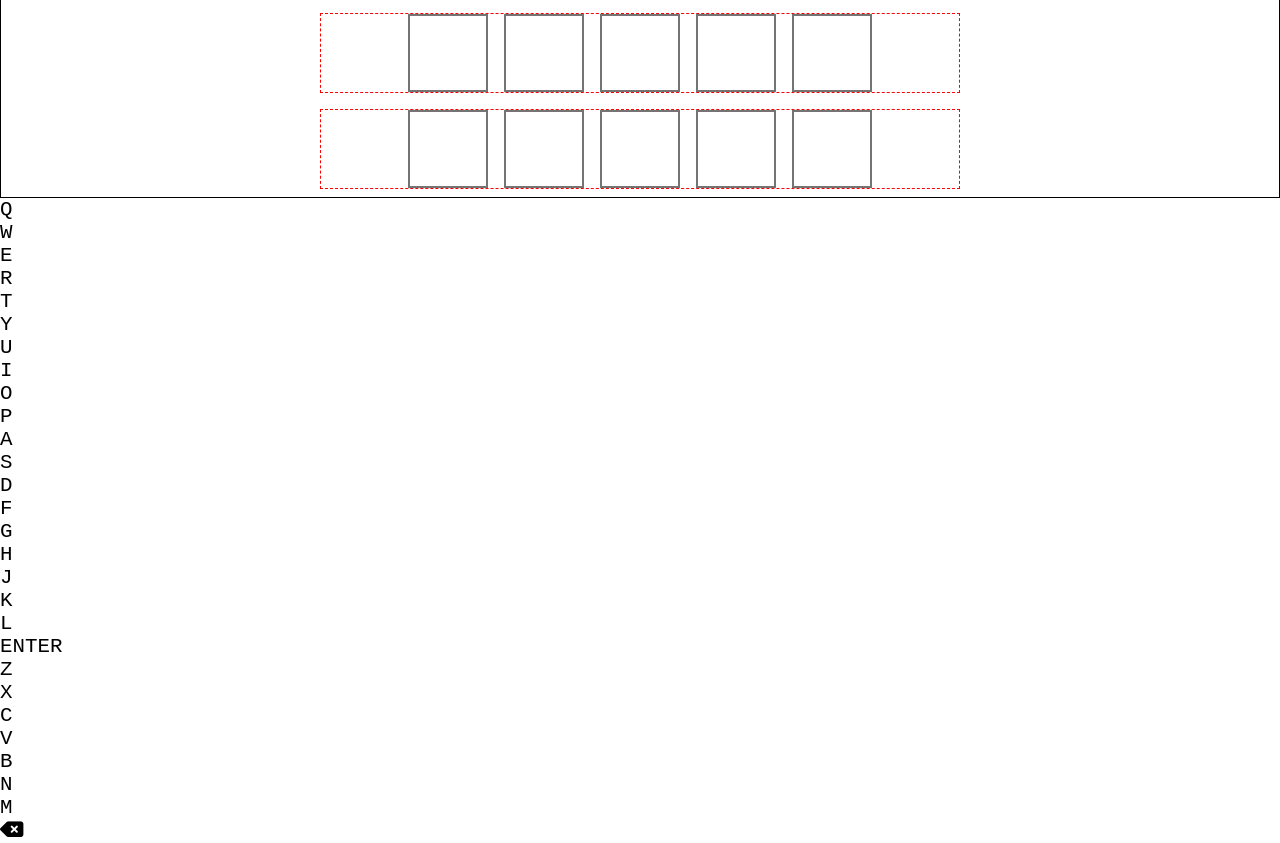
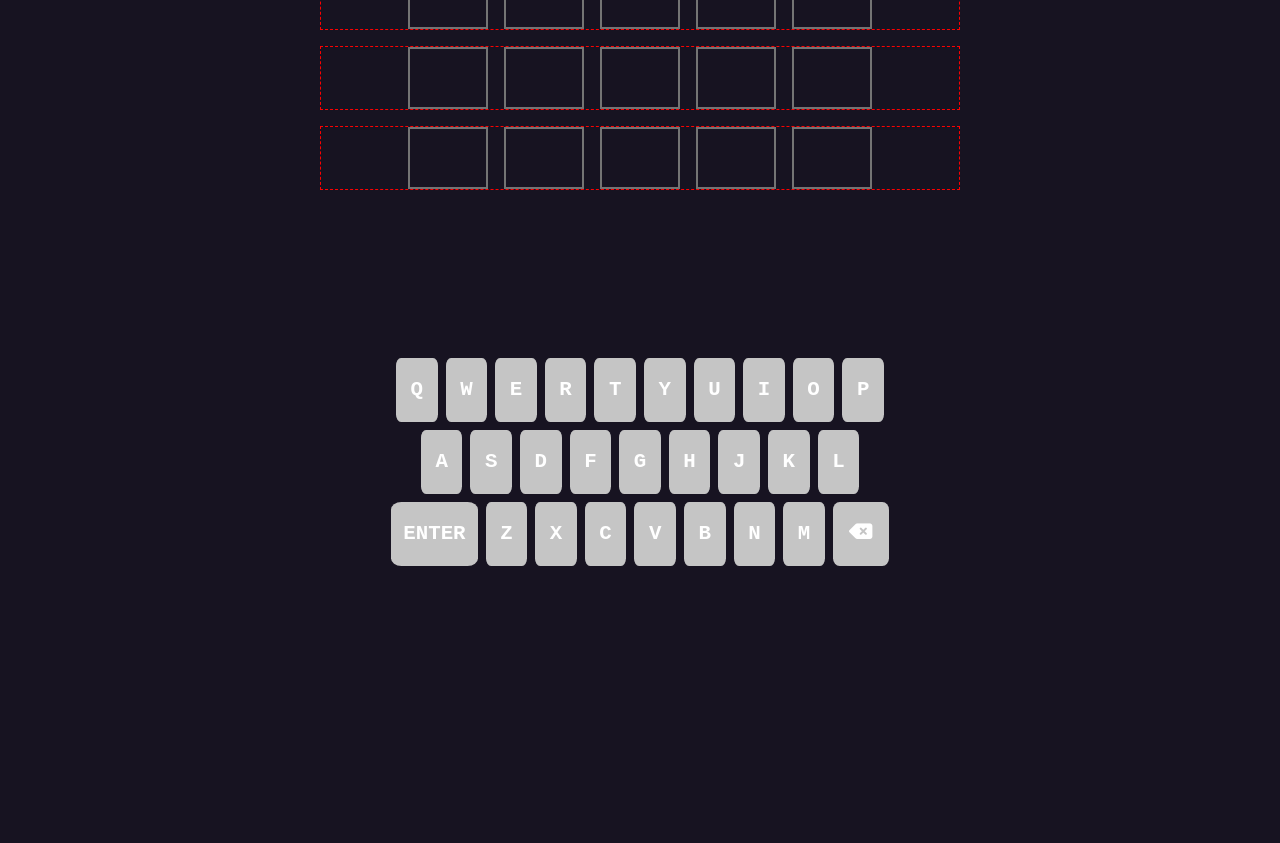
Before and after one commit to alancoomes/wordle, a plain HTML site: page index.html in a window 1280 px wide. Shown: the part 402-1245 px from the top of the page. After the commit the page ends 984 px from the top, so only its background shows below. Drawn offline with Linux system fonts and the light colour scheme; a web font is replaced by a local one.

Commit message:
keyboard styling

```diff
--- a/index.html
+++ b/index.html
@@ -75,6 +75,13 @@
             <div class="column"></div>
             <div class="column"></div>
         </div>
+        <div class="row">
+            <div class="column"></div>
+            <div class="column"></div>
+            <div class="column"></div>
+            <div class="column"></div>
+            <div class="column"></div>
+        </div>
     </div>
     <div class="keyboard">
         <div class= "key-row">
--- a/style.css
+++ b/style.css
@@ -21,6 +21,7 @@ html {
 }
 
 body {
+    background-color: var(--black);
     font-size: var(--font-size);
     font-family: var(--mono);
     padding: 0;
@@ -48,7 +49,6 @@ nav ul {
     flex-direction: column;
     justify-content: center;
     align-items: center;
-    border: solid 1px black;
     width: auto;
     height: 30rem;
 }
@@ -71,3 +71,44 @@ nav ul {
 }
 
 /* Keyboard styling */
+
+.keyboard {
+    display: flex;
+    flex-direction: column;
+    justify-content: flex-end;
+    align-items: center;
+    padding: 1rem;
+    width: auto;
+    height: 24rem;
+    margin: 0;
+}
+
+.key-row {
+    display: flex;
+    flex-direction: row;
+    justify-content: center;
+    align-items: stretch;
+    height: 4rem;
+    margin: .25rem;
+}
+
+.key {
+    background-color: var(--light-gray);
+    color: white;
+    font-weight: bolder;
+    border-radius: 12%;
+    text-align: center;
+    vertical-align: middle;
+    line-height: 4rem;
+    margin: .25rem;
+    width: 2.6rem;
+    height: 4rem;
+}
+
+.enter {
+    width: 5.4rem;
+}
+
+.delete {
+    width: 3.5rem;
+}
```
